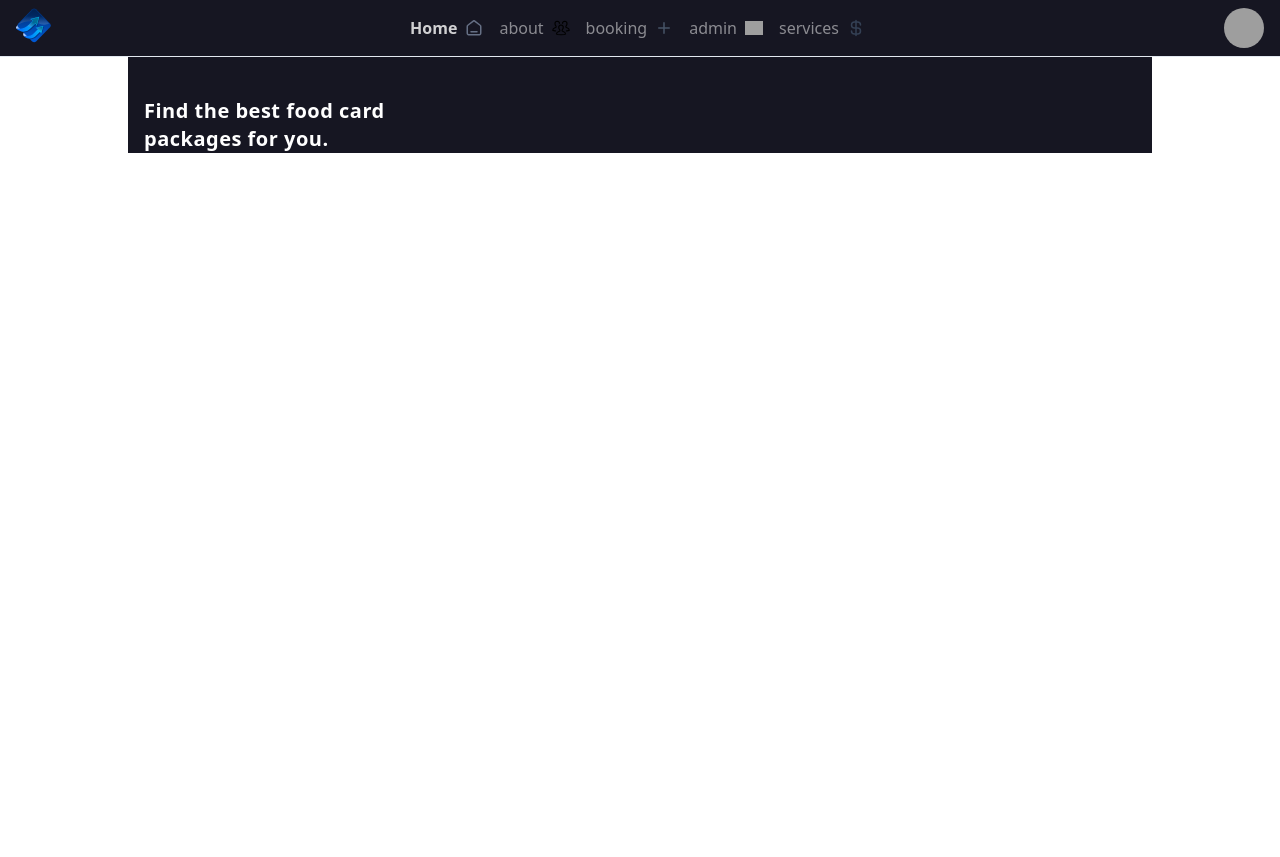
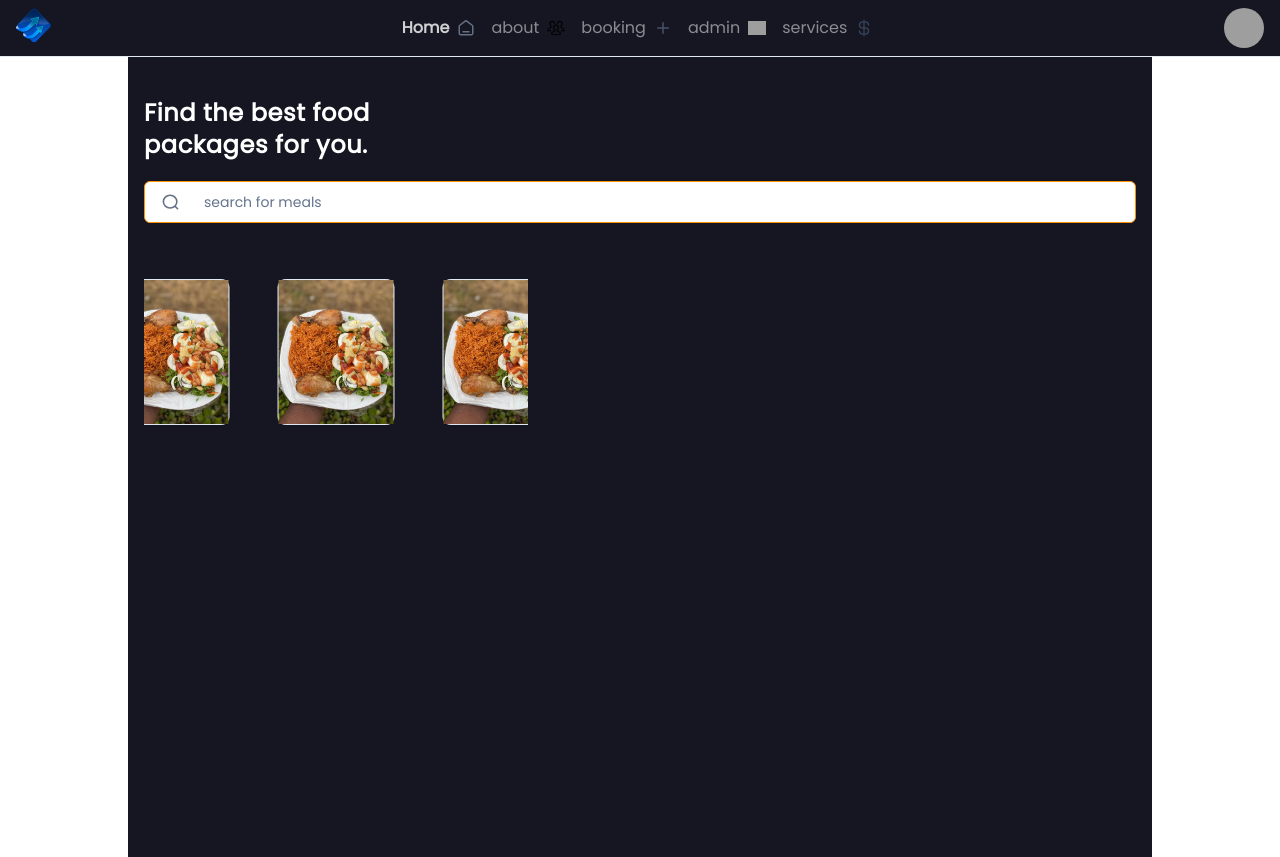
Before and after one commit to rans-rans/caters, a Next.js app: page / in a window 1280 px wide. Before the commit the page ends 800 px from the top, so only its background shows below. Built offline with nearby package versions, Linux system fonts and the light colour scheme; grey boxes are pictures that could not be loaded.

Commit message:
implement a font

```diff
--- a/app/layout.tsx
+++ b/app/layout.tsx
@@ -1,8 +1,13 @@
+import {Poppins} from 'next/font/google'
 import type { Metadata } from "next";
 import "./globals.css";
 import Provider from "@/components/provider";
 
-
+const poppins = Poppins({
+  weight: '400',
+  subsets:['latin'],
+  display:'swap'
+})
 
 export const metadata: Metadata = {
   title: "Caters",
@@ -16,7 +21,7 @@ export default function RootLayout({
 }>) {
   return (
     <html lang="en">
-      <body className="">
+      <body className={poppins.className}>
         <Provider>
           {children}
         </Provider>
--- a/app/page.tsx
+++ b/app/page.tsx
@@ -1,13 +1,24 @@
+import FlatlIst from "@/components/ui/FlatlIst";
 import Header from "@/components/ui/Header";
+import SearchButton from "@/components/ui/SearchButton";
+import helpers from "@/constants/helpers";
 
 export default function Home() {
   return (
-    <section className="h-full">
+    <section className="min-h-screen">
       {/* page title, search button,  horizontal list of food type */}
       <Header
-        message={`Find the best food card ${' '} packages for you.`}
+        message={`Find the best food packages for you.`}
       />
-
+<div className=" pt-5">
+        <SearchButton/>
+      </div>
+      <div className="pt-10">
+        <FlatlIst
+          type="horizon"
+          items={helpers.packages}
+        />
+      </div>
     </section>
   );
 }
--- /dev/null
+++ b/components/ui/FlatlIst.tsx
@@ -0,0 +1,58 @@
+"use client"
+import React from 'react'
+import { Carousel, CarouselApi, CarouselContent, CarouselItem, CarouselNext, CarouselPrevious } from './carousel'
+import { Card, CardContent } from './card'
+import Image from 'next/image'
+import images from '@/constants/images'
+
+interface flatlistitemlist {
+    id: number,
+    label: string,
+    description:string
+}
+
+interface flatlist{
+    type?: string,
+    items: flatlistitemlist[]
+}
+
+
+const FlatlIst = ({type,items}:flatlist) => {
+  const [api,setApi] = React.useState<CarouselApi>()
+  const [current,setCurrent] = React.useState()
+
+    if(type === "horizon") {
+    return (
+            <Carousel opts={{
+                align:'center',
+                loop:true
+            }} className='w-full max-w-sm'>
+                <CarouselContent>
+            {items.map(item => {
+            return (<CarouselItem className="md:basis-1/2 lg:basis-1/3 m-4" key={item.id}>
+                    <Card className=''>
+                        <CardContent className='p-0'>
+                            <Image
+                            src={images.jollofview}
+                            alt="horizon card images"
+                            width={500}
+                            height={500}
+                            className=''
+                            />
+                        </CardContent>
+                    </Card>
+                    </CarouselItem>
+            )})}
+                </CarouselContent>
+                </Carousel>
+    )
+ }
+  return (
+    <div className=''>
+
+    </div>
+  )
+}
+
+
+export default FlatlIst
--- a/components/ui/Header.tsx
+++ b/components/ui/Header.tsx
@@ -6,7 +6,7 @@ interface headprops {
 
 const Header = ({message}:headprops) => {
   return (
-    <h2 className='font-extrabold text-xl pt-10 text-wrap max-w-[250px] leading-2 tracking-wide'>
+    <h2 className='font-extrabold text-2xl pt-10 text-wrap max-w-[250px] leading-2 tracking-wide'>
       {message}
     </h2>
   )
--- a/components/ui/SearchButton.tsx
+++ b/components/ui/SearchButton.tsx
@@ -1,9 +1,24 @@
 import React from 'react'
+import { Input } from './input'
+import { Button } from './button'
+import Image from 'next/image'
+import icons from '@/constants/icons'
 
 const SearchButton = () => {
   return (
-    <div>
-
+    <div className='flex relative bg-transparent border-secondarycolor-100  border rounded-md bg-white flex-row-reverse text-black'>
+      <Input
+      placeholder='search for meals '
+      className='p-2 rounded-md font-normal px-2 border-none :ring-white'/>
+      <Button className='bg-white  border-none rounded-md py-2' type="submit">
+        <Image
+          src={icons.search}
+          alt="searchicon"
+          width={20}
+          height={20}
+          className='bg-white'
+        />
+      </Button>
     </div>
   )
 }
--- a/constants/helpers.tsx
+++ b/constants/helpers.tsx
@@ -2,6 +2,7 @@ import icons from "./icons"
 
 
 const  navlinks = [
+
     {
      imageUrl: "/assets/icons/home.svg",
      label: "home",
@@ -30,37 +31,52 @@ const  navlinks = [
 ]
 
 const packages = [
+
+    {
+        id:0,
+        label: "All",
+        description:"Lorem ipsum dolor, sit amet consectetur adipisicing elit. Mollitia quisquam obcaecati fugit aperiam eum, rerum esse earum vitae rem corrupti maiores. Fugit?"
+    },
     {
         id: 1,
-        label: "Premium"
+        label: "Premium",
+        description:"Lorem ipsum dolor, sit amet consectetur adipisicing elit. Mollitia quisquam obcaecati fugit aperiam eum, rerum esse earum vitae rem corrupti maiores. Fugit?"
     },
     {
         id:2,
-        label:"heritage"
+        label:"heritage",
+        description:"Lorem ipsum dolor, sit amet consectetur adipisicing elit. Mollitia quisquam obcaecati fugit aperiam eum, rerum esse earum vitae rem corrupti maiores. Fugit?"
+
     },
     {
         id:3,
-        label:"Diamond"
+        label:"Diamond",
+        description:"Lorem ipsum dolor, sit amet consectetur adipisicing elit. Mollitia quisquam obcaecati fugit aperiam eum, rerum esse earum vitae rem corrupti maiores. Fugit?"
     },
     {
         id:4,
-        label: "Gold"
+        label: "Gold",
+        description:"Lorem ipsum dolor, sit amet consectetur adipisicing elit. Mollitia quisquam obcaecati fugit aperiam eum, rerum esse earum vitae rem corrupti maiores. Fugit?"
     },
     {
         id:5,
-        label:"Titanium"
+        label:"Titanium",
+        description:"Lorem ipsum dolor, sit amet consectetur adipisicing elit. Mollitia quisquam obcaecati fugit aperiam eum, rerum esse earum vitae rem corrupti maiores. Fugit?"
     },
     {
         id:6,
-        label:"Pesewas"
+        label:"Pesewas",
+        description:"Lorem ipsum dolor, sit amet consectetur adipisicing elit. Mollitia quisquam obcaecati fugit aperiam eum, rerum esse earum vitae rem corrupti maiores. Fugit?"
     },
     {
         id:7,
-        label:"Theboys"
+        label:"Theboys",
+        description:"Lorem ipsum dolor, sit amet consectetur adipisicing elit. Mollitia quisquam obcaecati fugit aperiam eum, rerum esse earum vitae rem corrupti maiores. Fugit?"
     },
     {
         id:8,
-        label:"Romejully"
+        label:"Romejully",
+        description:"Lorem ipsum dolor, sit amet consectetur adipisicing elit. Mollitia quisquam obcaecati fugit aperiam eum, rerum esse earum vitae rem corrupti maiores. Fugit?"
     },
 ]
 
```
